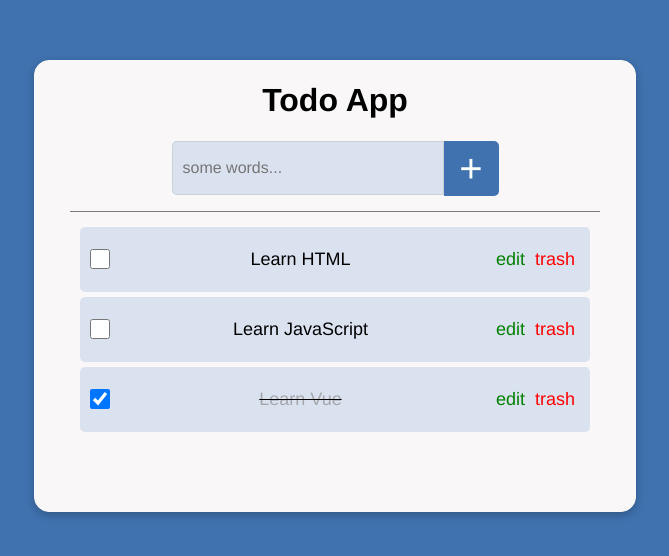
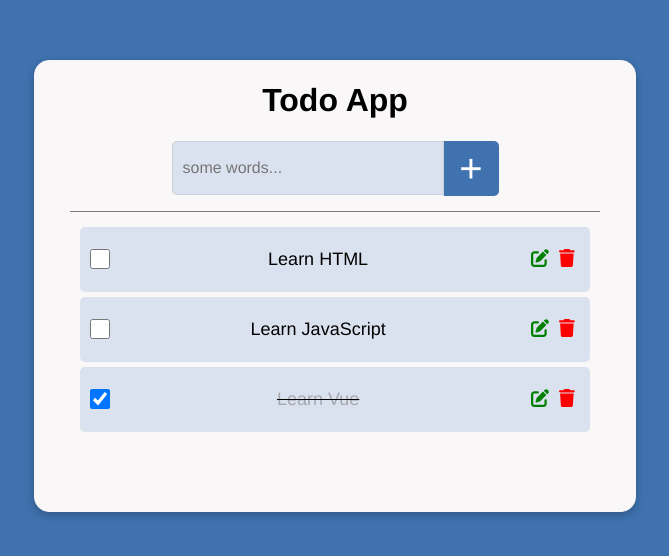
Before and after one commit to denizyoldas/vue-todo-app, a Vue app: page / in a window 1280 px wide. Shown: the top 556 px of the page, without its empty margins (305-974 px from the left). Built offline with nearby package versions, Linux system fonts and the light colour scheme.

Commit message:
build bug fix

```diff
--- a/babel.config.js
+++ b/babel.config.js
@@ -1,3 +1,4 @@
 module.exports = {
   presets: ["@vue/cli-plugin-babel/preset"],
+  compact: false,
 };
--- a/package.json
+++ b/package.json
@@ -9,6 +9,10 @@
     "lint": "vue-cli-service lint"
   },
   "dependencies": {
+    "@fortawesome/fontawesome-svg-core": "^1.3.0",
+    "@fortawesome/free-regular-svg-icons": "^6.0.0",
+    "@fortawesome/free-solid-svg-icons": "^6.0.0",
+    "@fortawesome/vue-fontawesome": "^3.0.0-5",
     "core-js": "^3.8.3",
     "register-service-worker": "^1.7.2",
     "vue": "^3.2.13",
--- a/src/components/TodoItem.vue
+++ b/src/components/TodoItem.vue
@@ -4,12 +4,10 @@
     <span :class="{ done: isDone }" class="item-text">{{ text }}</span>
     <div class="btn-wrapper">
       <button class="btn btn-edit" @click="edit()">
-        <!-- <f-icon icon="pen-to-square" /> -->
-        edit
+        <f-icon icon="pen-to-square" />
       </button>
       <button class="btn btn-close" @click="remove(id)">
-        <!-- <f-icon icon="trash" /> -->
-        trash
+        <f-icon icon="trash" />
       </button>
     </div>
   </div>
--- a/src/main.js
+++ b/src/main.js
@@ -2,6 +2,10 @@
 import App from "./App.vue";
 import store from "./store";
 
-import "./registerServiceWorker";
+import { library } from "@fortawesome/fontawesome-svg-core";
+import { faTrash, faPenToSquare } from "@fortawesome/free-solid-svg-icons";
+import { FontAwesomeIcon } from "@fortawesome/vue-fontawesome";
 
-createApp(App).use(store).mount("#app");
+library.add([faTrash, faPenToSquare]);
+
+createApp(App).component("f-icon", FontAwesomeIcon).use(store).mount("#app");
--- a/vue.config.js
+++ b/vue.config.js
@@ -1,16 +1,16 @@
 const { defineConfig } = require("@vue/cli-service");
 module.exports = defineConfig({
   transpileDependencies: true,
-  pwa: {
-    name: "My App",
-    themeColor: "#3f72af",
-    msTileColor: "#000000",
-    appleMobileWebAppCapable: "yes",
-    appleMobileWebAppStatusBarStyle: "black",
+  // pwa: {
+  //   name: "My App",
+  //   themeColor: "#3f72af",
+  //   msTileColor: "#000000",
+  //   appleMobileWebAppCapable: "yes",
+  //   appleMobileWebAppStatusBarStyle: "black",
 
-    workboxPluginMode: "InjectManifest",
-    workboxOptions: {
-      swSrc: "dev/sw.js",
-    },
-  },
+  //   workboxPluginMode: "InjectManifest",
+  //   // workboxOptions: {
+  //   //   swSrc: "dev/sw.js",
+  //   // },
+  // },
 });
```
